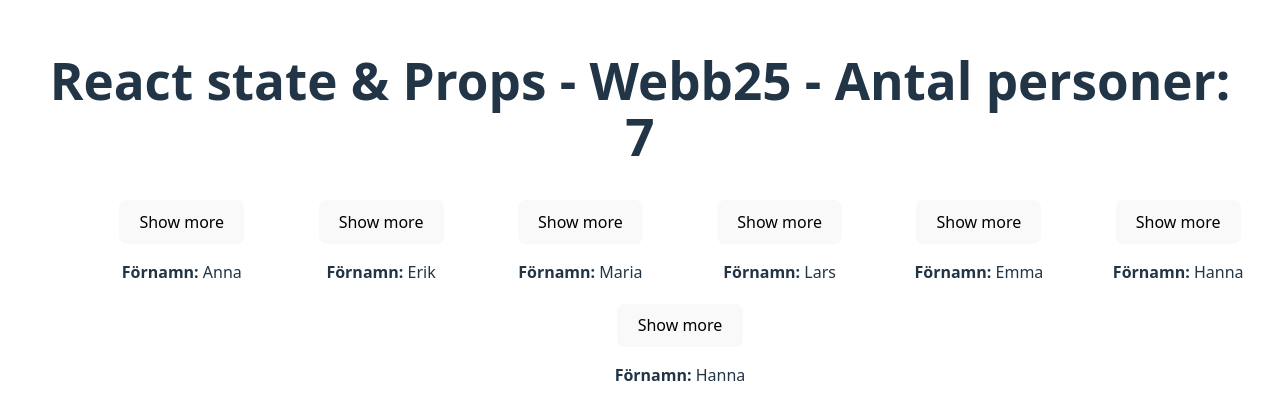
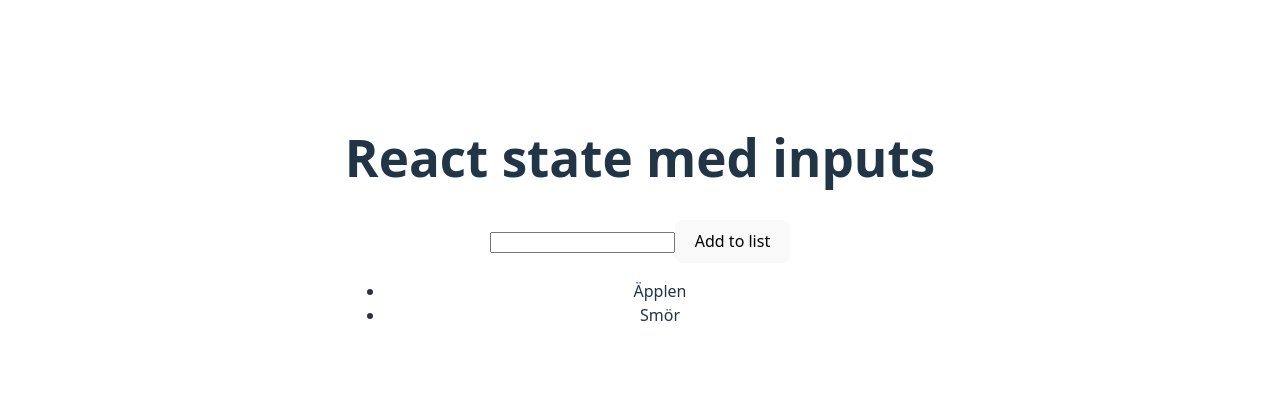
Before and after one commit to Zairaxx/react-state-props-webb25, a React (Vite) app: page / in a window 1280 px wide. Shown: the part 181-600 px from the top of the page. Built offline with nearby package versions, Linux system fonts and the light colour scheme.

Commit message:
added inputs

```diff
--- a/src/App.css
+++ b/src/App.css
@@ -40,15 +40,3 @@
 .read-the-docs {
   color: #888;
 }
-
-ul {
-  display:flex;
-  width:100%;
-  justify-content: space-evenly;
-  list-style: none;
-  flex-wrap:wrap;
-}
-.profile {
-  border:2px solid white;
-  width:175px;
-}
--- a/src/App.jsx
+++ b/src/App.jsx
@@ -1,61 +1,31 @@
 import { useState } from 'react'
 import './App.css'
-import Profile from './components/Profile'
+import GroceryList from './components/GroceryList'
+import AddItem from './components/AddItem'
 
 function App() {
 
+  const [groceryList, setGroceryList] = useState(["Äpplen","Smör"])
 
-  const [personer, setPersoner] = useState([
-    {
-      fornamn: "Anna",
-      efternamn: "Svensson",
-      alder: 25,
-      hobby: "Fotboll"
-    },
-    {
-      fornamn: "Erik",
-      efternamn: "Johansson",
-      alder: 30,
-      hobby: "Löpning"
-    },
-    {
-      fornamn: "Maria",
-      efternamn: "Karlsson",
-      alder: 28,
-      hobby: "Måla"
-    },
-    {
-      fornamn: "Lars",
-      efternamn: "Nilsson",
-      alder: 35,
-      hobby: "Cykling"
-    },
-    {
-      fornamn: "Emma",
-      efternamn: "Andersson",
-      alder: 22,
-      hobby: "Läsa"
-    },
-  {
-      fornamn: "Hanna",
-      efternamn: "Andersson",
-      alder: 22,
-      hobby: "Spela TV-spel"
-  },
-{
-      fornamn: "Hanna",
-      efternamn: "Andersson",
-      alder: 22,
-      hobby: "Spela TV-spel"
-  }])
+  const addToList = (item) => {
 
+    console.log("Lägg till i listan");
+
+    //Lägg till item i groceryList-state
+
+    //Skapa en kopia utav groceryList
+    let updatedList = [...groceryList]
+    //Lägg till item i kopia
+    updatedList.push(item)
+    //Ersätt nuvarande state med kopia
+    setGroceryList(updatedList)
+  }
 
   return (
     <>
-    <h1>React state & Props - Webb25 - Antal personer: {personer.length}</h1>
-    <ul>
-      {personer.map(person => <Profile data={person}/>)}
-    </ul>
+      <h1>React state med inputs</h1>
+      <AddItem addToList={addToList} />
+      <GroceryList groceryList={groceryList}/>
     </>
   )
 }
--- /dev/null
+++ b/src/components/AddItem.jsx
@@ -0,0 +1,15 @@
+import { useState } from "react"
+
+const AddItem = (props) => {
+    //Koppla state med input
+    const [nameInput, setNameInput] = useState("");
+
+    return(
+        <div>
+            <input type="text" onChange={(e) => {setNameInput(e.target.value)}} />
+            <button onClick={() => {props.addToList(nameInput)}}>Add to list</button>
+        </div>
+    )
+}
+
+export default AddItem
--- /dev/null
+++ b/src/components/GroceryList.jsx
@@ -0,0 +1,9 @@
+const GroceryList = ({groceryList}) => {
+    return(
+        <ul>
+            {groceryList.map(grocery => <li>{grocery}</li>)}
+        </ul>
+    )
+}
+
+export default GroceryList
--- a/src/components/Profile.jsx
+++ /dev/null
@@ -1,25 +0,0 @@
-import { useState } from "react";
-
-const Profile = ({data}) => {
-
-    const [show, setShow] = useState(false);
-
-    //valfri de-structuring
-    let {fornamn,efternamn,alder,hobby} = data;
-
-    return(<li className="profile">
-        <button onClick={() => {setShow(!show)}}>
-            {/*  W ? T : F */}
-            {show === true ? 'Show less' : 'Show more'}
-            </button>
-            <p><strong>Förnamn: </strong>{fornamn}</p>
-            { show && <>
-                    <p><strong>Efternamn: </strong>{efternamn}</p>
-                    <p><strong>Ålder: </strong>{alder}</p>
-                    <p><strong>Hobby: </strong>{hobby}</p>
-                </>
-            }
-        </li>)
-}
-
-export default Profile
```
